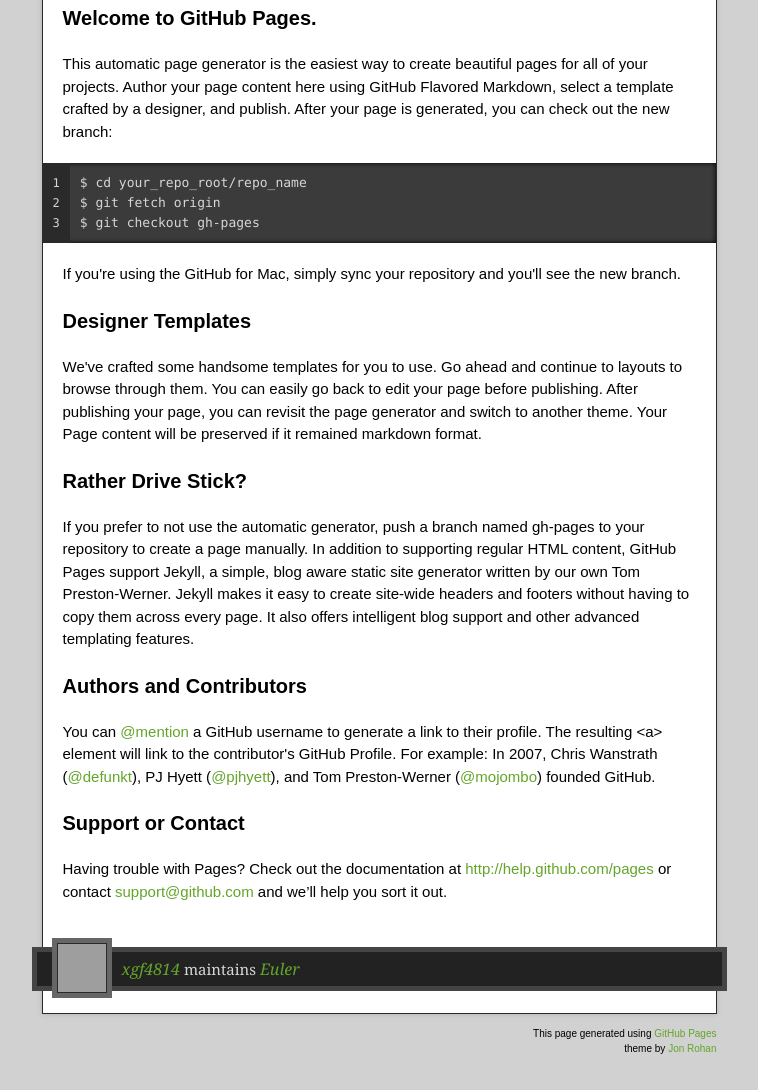
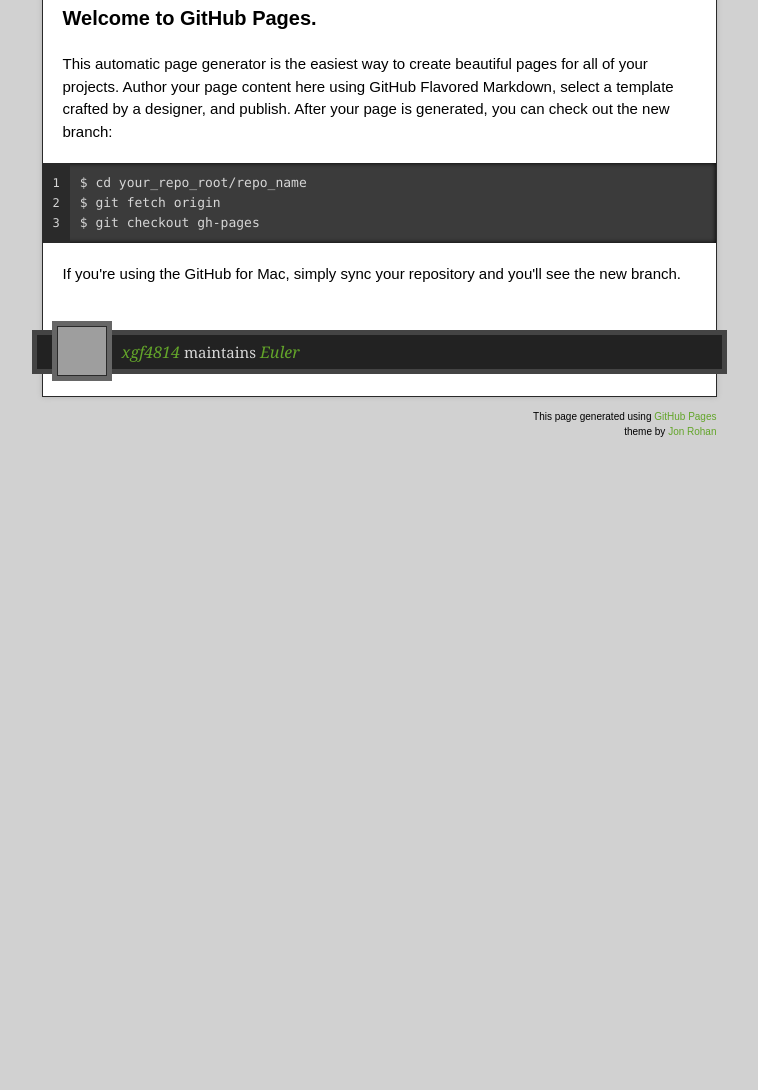
Before and after one commit to xgf4814/Euler, a plain HTML site: page index.html in a window 1280 px wide. Shown: the part 278-1368 px from the top of the page, without its empty margins (261-1019 px from the left). After the commit the page ends 807 px from the top, so only its background shows below. Drawn offline with nearby package versions, Linux system fonts and the light colour scheme; grey boxes are pictures that could not be loaded.

Commit message:
Testing updating the website

```diff
--- a/index.html
+++ b/index.html
@@ -48,25 +48,7 @@
 
 <p>If you're using the GitHub for Mac, simply sync your repository and you'll see the new branch.</p>
 
-<h3>
-<a name="designer-templates" class="anchor" href="#designer-templates"><span class="octicon octicon-link"></span></a>Designer Templates</h3>
 
-<p>We've crafted some handsome templates for you to use. Go ahead and continue to layouts to browse through them. You can easily go back to edit your page before publishing. After publishing your page, you can revisit the page generator and switch to another theme. Your Page content will be preserved if it remained markdown format.</p>
-
-<h3>
-<a name="rather-drive-stick" class="anchor" href="#rather-drive-stick"><span class="octicon octicon-link"></span></a>Rather Drive Stick?</h3>
-
-<p>If you prefer to not use the automatic generator, push a branch named <code>gh-pages</code> to your repository to create a page manually. In addition to supporting regular HTML content, GitHub Pages support Jekyll, a simple, blog aware static site generator written by our own Tom Preston-Werner. Jekyll makes it easy to create site-wide headers and footers without having to copy them across every page. It also offers intelligent blog support and other advanced templating features.</p>
-
-<h3>
-<a name="authors-and-contributors" class="anchor" href="#authors-and-contributors"><span class="octicon octicon-link"></span></a>Authors and Contributors</h3>
-
-<p>You can <a href="https://github.com/blog/821" class="user-mention">@mention</a> a GitHub username to generate a link to their profile. The resulting <code>&lt;a&gt;</code> element will link to the contributor's GitHub Profile. For example: In 2007, Chris Wanstrath (<a href="https://github.com/defunkt" class="user-mention">@defunkt</a>), PJ Hyett (<a href="https://github.com/pjhyett" class="user-mention">@pjhyett</a>), and Tom Preston-Werner (<a href="https://github.com/mojombo" class="user-mention">@mojombo</a>) founded GitHub.</p>
-
-<h3>
-<a name="support-or-contact" class="anchor" href="#support-or-contact"><span class="octicon octicon-link"></span></a>Support or Contact</h3>
-
-<p>Having trouble with Pages? Check out the documentation at <a href="http://help.github.com/pages">http://help.github.com/pages</a> or contact <a href="mailto:support@github.com">support@github.com</a> and we’ll help you sort it out.</p>
         </article>
       </div>
     </div>
```
Also changed, not shown: 1 other file.
